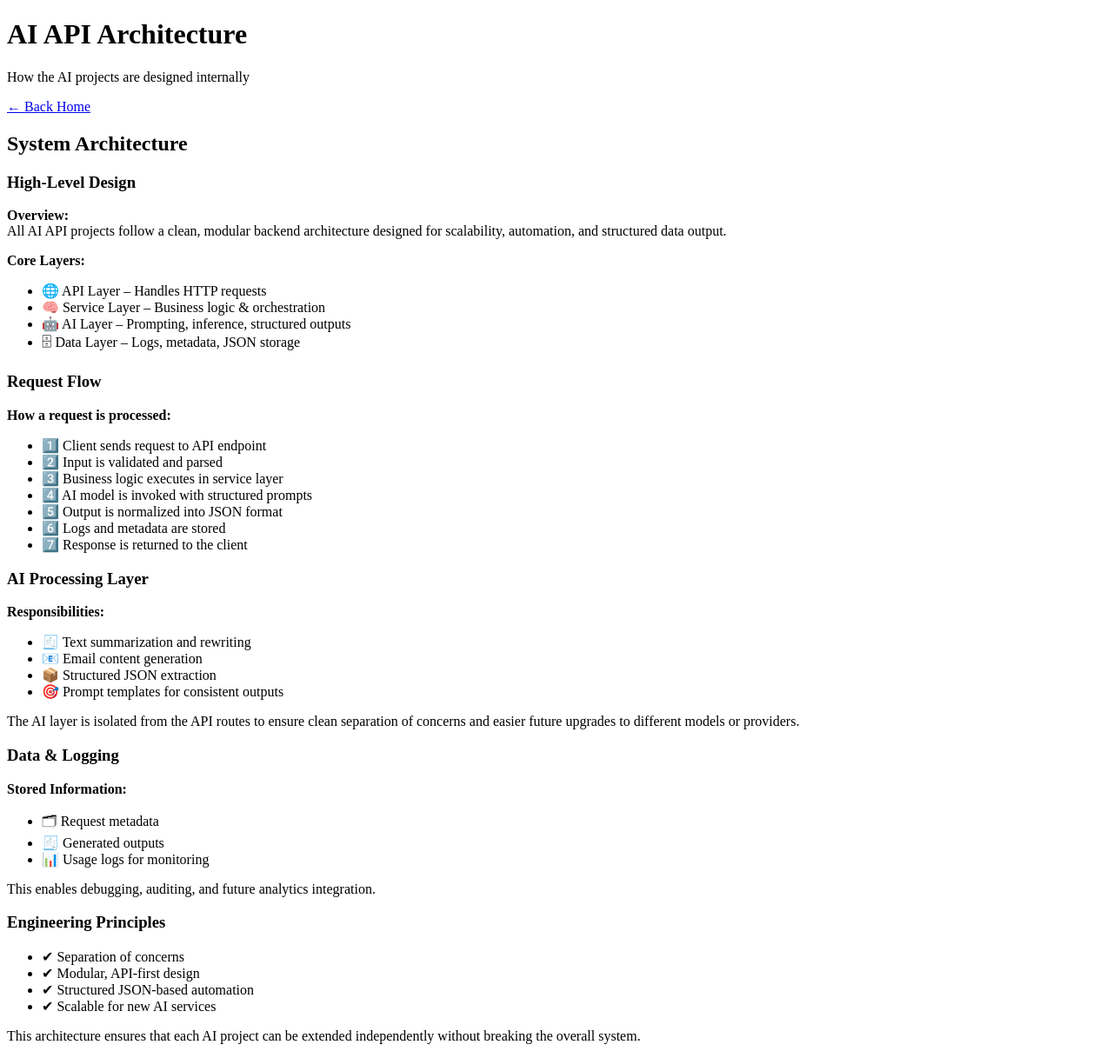
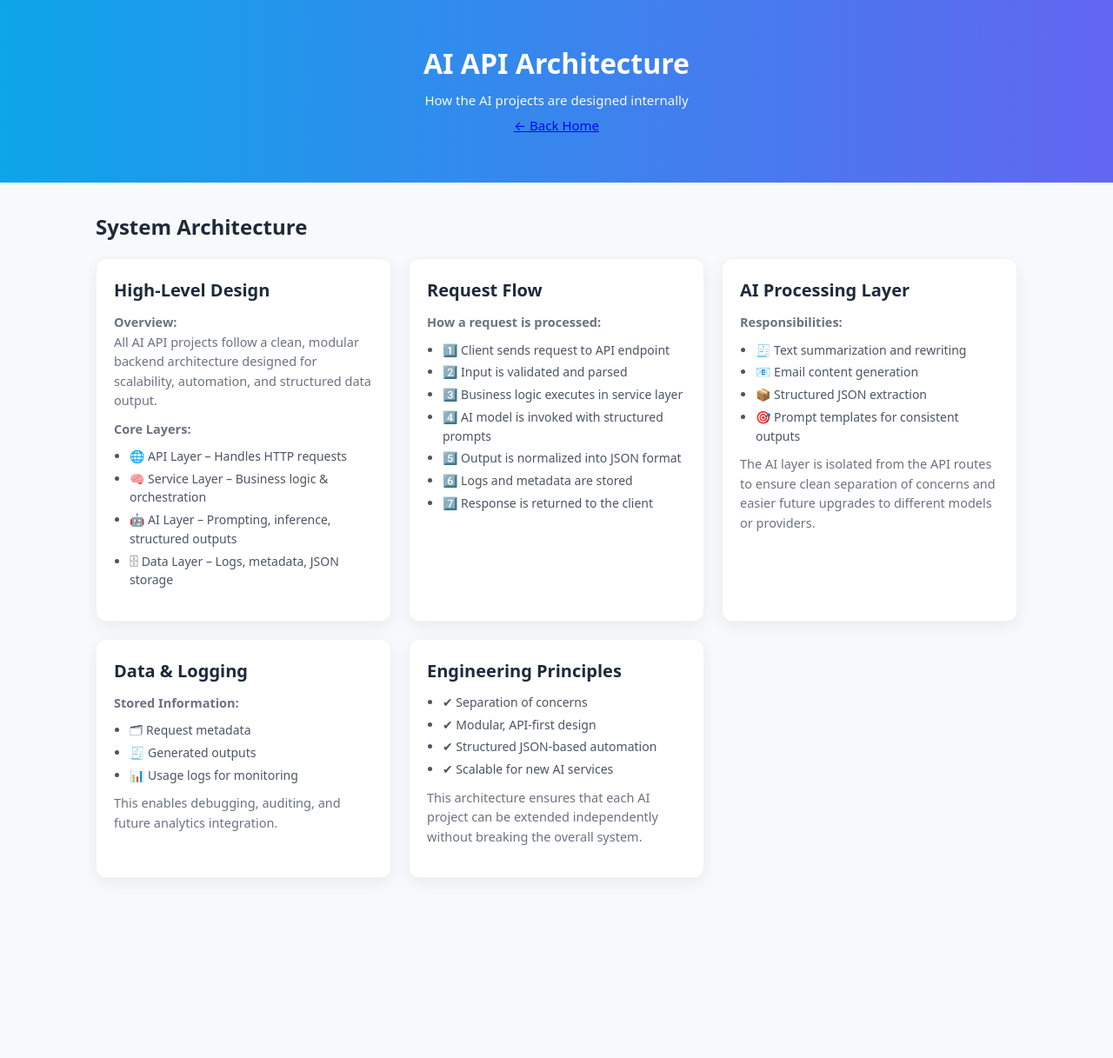
Before and after one commit to sandhya-log/portfolio, a Jekyll site: the page projects/masterArch.html, which Jekyll copies as it is, in a window 1280 px wide. Shown: the whole page at 87% size. Built offline with Jekyll 4.4.1, drawn with Linux system fonts in a browser that asks for light colours; after the commit the page ends 1042 px from its top, so only the background shows below that.

Commit message:
fixed css

```diff
--- a/projects/masterArch.html
+++ b/projects/masterArch.html
@@ -4,9 +4,8 @@
   <meta charset="utf-8">
   <title>AI API Architecture — Portfolio</title>
 
-  <!-- Use your existing CSS -->
  <!-- Correct CSS path for GitHub Pages PROJECT SITE -->
-  <link rel="stylesheet" href="{{ site.baseurl }}/assets/style.css">
+  <link rel="stylesheet" href="../assets/style.css">
 </head>
 
 <body>
```
